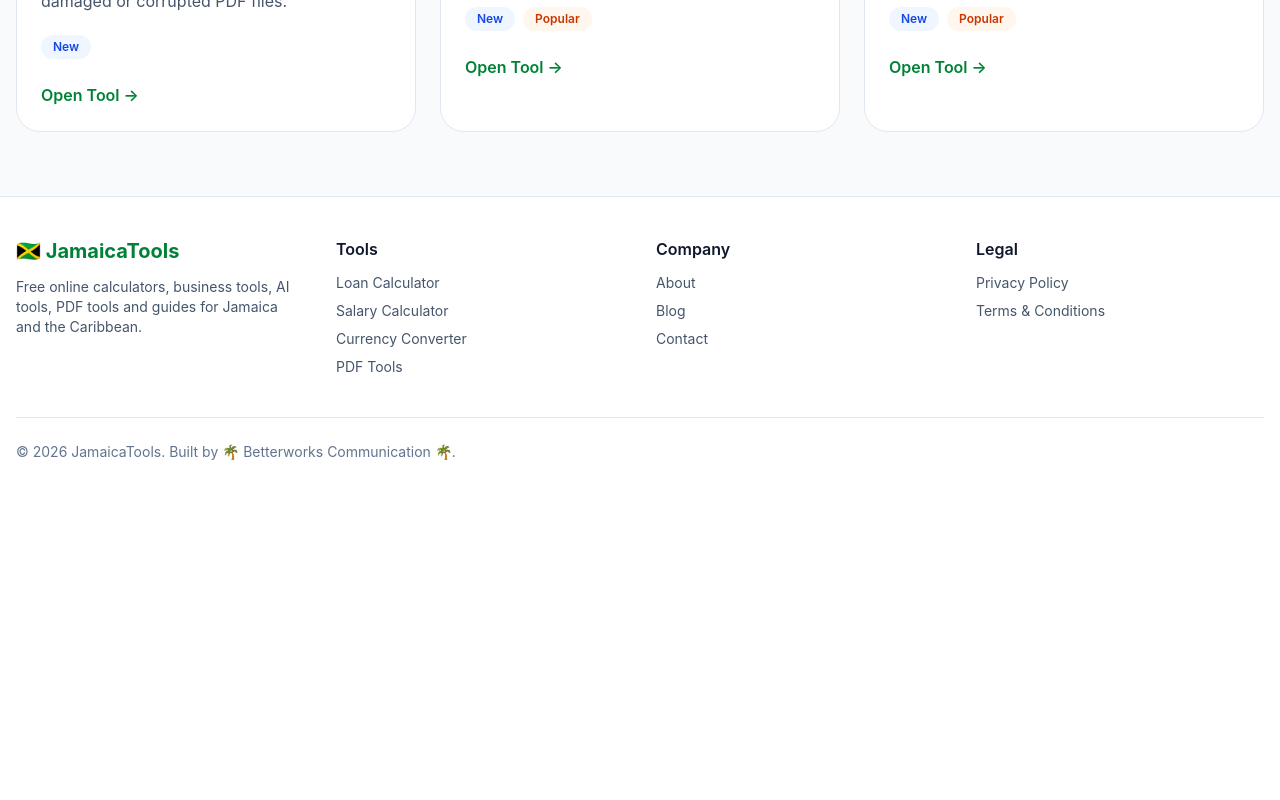
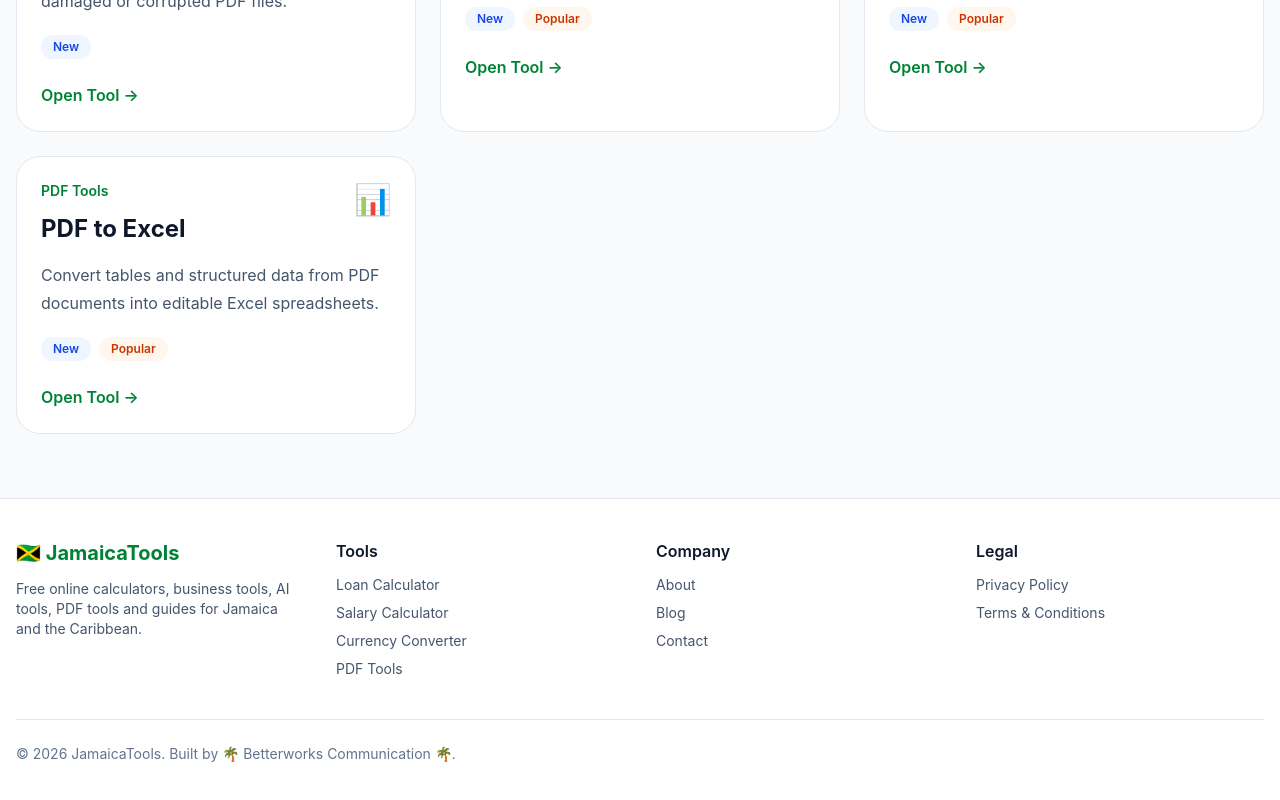
Before and after one commit to Movieslists02/jamaicatools, a React (Vite) app: page /tools in a window 1280 px wide. Shown: the part 3381-4181 px from the top of the page. Before the commit the page ends 3883 px from the top, so only its background shows below. Built offline with nearby package versions, Linux system fonts and the light colour scheme.

Commit message:
feat: add pdf to excel tool page

```diff
--- /dev/null
+++ b/src/components/tools/pdf/PDFToExcel.jsx
@@ -0,0 +1,23 @@
+import PDFWorkspace from "./PDFWorkspace";
+
+const MAX_PDF_SIZE = 25 * 1024 * 1024;
+
+function PDFToExcel() {
+  return (
+    <PDFWorkspace
+      title="PDF to Excel"
+      headerTitle="📊 PDF to Excel"
+      headerSubtitle="Convert tables and structured data from a PDF into an editable Excel spreadsheet."
+      actionLabel="Convert to Excel"
+      uploadTitle="Drag and drop your PDF here"
+      uploadDescription="Upload one PDF file up to 25 MB."
+      browseLabel="Browse PDF"
+      filesTitle="PDF to Convert"
+      allowMultiple={false}
+      minimumFiles={1}
+      maxFileSize={MAX_PDF_SIZE}
+    />
+  );
+}
+
+export default PDFToExcel;
--- a/src/data/tools.js
+++ b/src/data/tools.js
@@ -852,6 +852,35 @@ seoDescription:
       "sign-pdf",
     ],
   },
+
+  {
+    id: 31,
+    slug: "pdf-to-excel",
+    title: "PDF to Excel",
+    category: "PDF Tools",
+    description:
+      "Convert tables and structured data from PDF documents into editable Excel spreadsheets.",
+    icon: "📊",
+    featured: true,
+    popular: true,
+    new: true,
+    keywords: [
+      "pdf to excel",
+      "pdf to xlsx",
+      "convert pdf table",
+      "extract pdf data",
+      "pdf spreadsheet converter",
+      "pdf table to excel",
+    ],
+    seoTitle: "Convert PDF to Excel Online | JamaicaTools",
+    seoDescription:
+      "Convert tables and structured data from PDF files into editable Excel spreadsheets online.",
+    relatedTools: [
+      "pdf-to-word",
+      "pdf-to-images",
+      "ocr-pdf",
+    ],
+  },
 ];
 
 export default tools;
--- a/src/pages/ToolDetails.jsx
+++ b/src/pages/ToolDetails.jsx
@@ -31,6 +31,7 @@ import OCRPDF from "../components/tools/pdf/OCRPDF";
 import RepairPDF from "../components/tools/pdf/RepairPDF";
 import SignPDF from "../components/tools/pdf/SignPDF";
 import PDFPageNumbers from "../components/tools/pdf/PDFPageNumbers";
+import PDFToExcel from "../components/tools/pdf/PDFToExcel";
 
 const toolComponents = {
   "loan-calculator": LoanCalculator,
@@ -63,6 +64,7 @@ const toolComponents = {
   "repair-pdf": RepairPDF,
   "sign-pdf": SignPDF,
   "pdf-page-numbers": PDFPageNumbers,
+  "pdf-to-excel": PDFToExcel,
 };
 
 function ToolDetails() {
```
